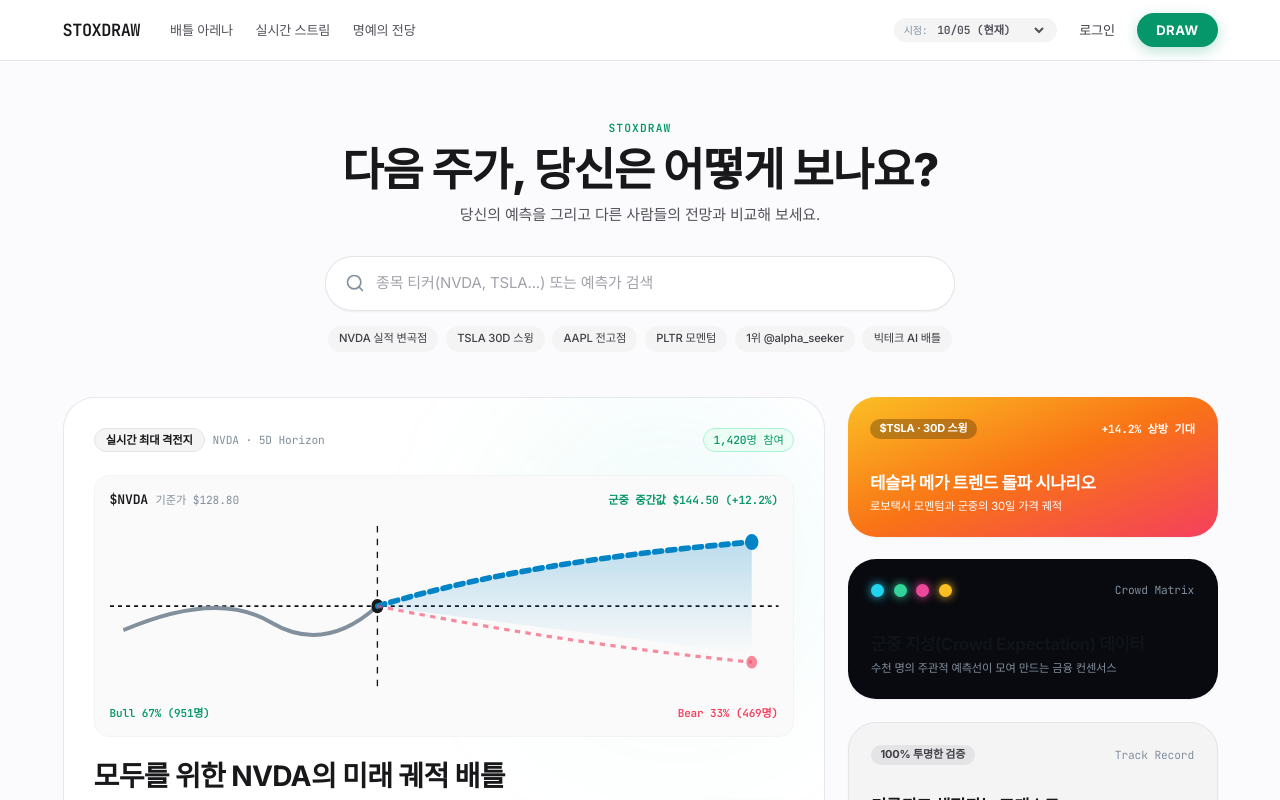
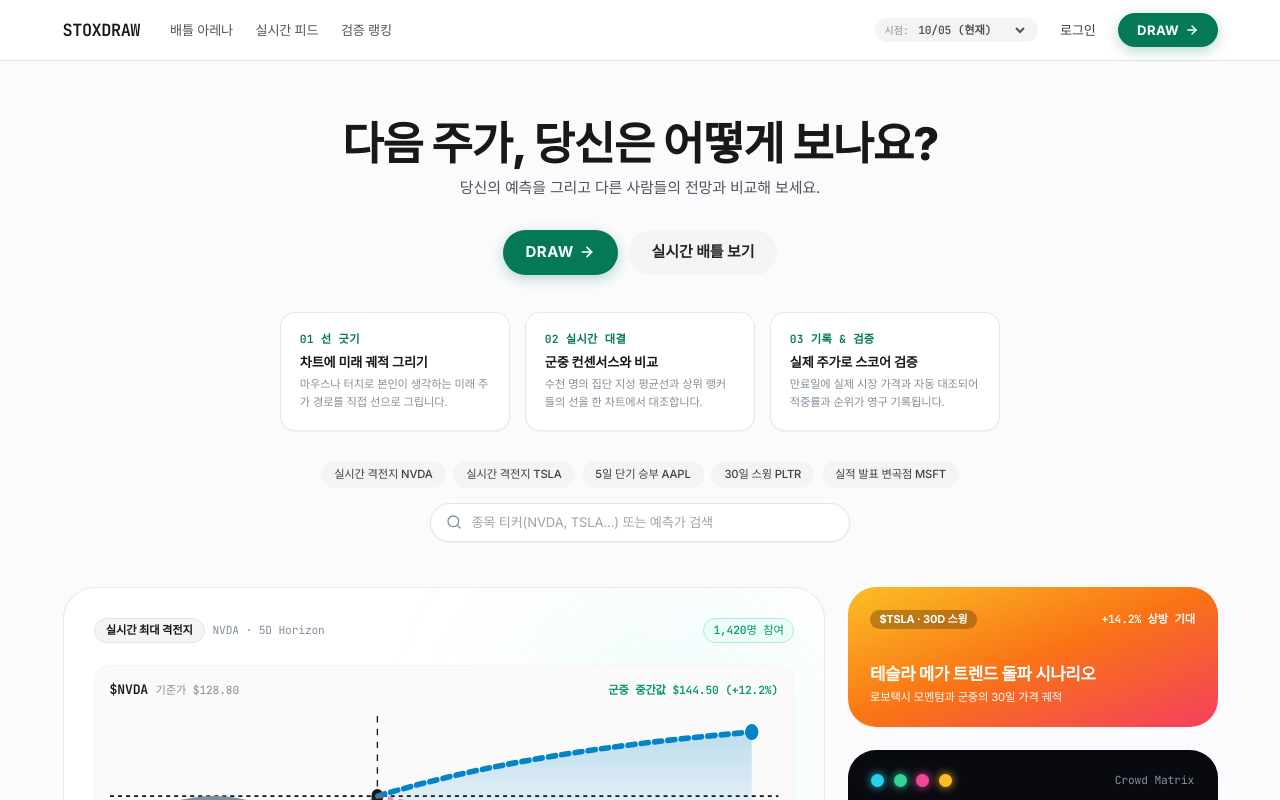
Before and after one commit to move37park-ops/stoxdraw-demo, a React (Vite) app: page / in a window 1280 px wide. Shown: the top 800 px of the page. Built offline with nearby package versions, Linux system fonts and the light colour scheme.

Commit message:
feat: redesign hero with 3-step value prop, deepen signature green, add DRAW arrow, and align taxonomy

```diff
--- a/src/features/arena/ArenaHeroStage.tsx
+++ b/src/features/arena/ArenaHeroStage.tsx
@@ -1,4 +1,4 @@
-import { X } from 'lucide-react';
+import { X, ArrowRight } from 'lucide-react';
 import type { CrowdAggregate, Forecast, Horizon, Mode } from '../../domain/types';
 import type { ArenaSummary } from '../../domain/arena';
 import { getStockHistory } from '../../data/market';
@@ -383,9 +383,10 @@ export function ArenaHeroStage({
           <button
             type="button"
             onClick={onDrawClick}
-            className="btn-signature-draw px-6 py-2.5 rounded-full text-xs sm:text-sm tracking-wide"
+            className="btn-signature-draw px-5 py-2.5 rounded-full text-xs sm:text-sm tracking-wide"
           >
-            DRAW
+            <span>DRAW</span>
+            <ArrowRight size={14} className="stroke-[2.5]" />
           </button>
         </div>
       </div>
--- a/src/features/arena/ForecasterDuelDeck.tsx
+++ b/src/features/arena/ForecasterDuelDeck.tsx
@@ -1,4 +1,5 @@
 import { useState } from 'react';
+import { ArrowRight } from 'lucide-react';
 import type { Forecast } from '../../domain/types';
 import { CompactForecastCard } from '../../components/CompactForecastCard';
 
@@ -125,9 +126,10 @@ export function ForecasterDuelDeck({
           <button
             type="button"
             onClick={onDrawFirst}
-            className="btn-signature-draw px-6 py-2.5 rounded-full text-xs tracking-wide"
+            className="btn-signature-draw px-5 py-2.5 rounded-full text-xs tracking-wide"
           >
-            DRAW
+            <span>DRAW</span>
+            <ArrowRight size={13} className="stroke-[2.5]" />
           </button>
         </div>
       )}
--- a/src/features/detail/DetailPage.tsx
+++ b/src/features/detail/DetailPage.tsx
@@ -1,6 +1,6 @@
 import React, { useState, useEffect } from 'react';
 import { useParams, useNavigate } from 'react-router-dom';
-import { ArrowLeft, Heart, MessageSquare, Share2, Lock, Send, CheckCircle2 } from 'lucide-react';
+import { ArrowLeft, ArrowRight, Heart, MessageSquare, Share2, Lock, Send, CheckCircle2 } from 'lucide-react';
 import { repository } from '../../data/localRepository';
 import { getCurrentUser, getOrCreateAnonId } from '../../data/session';
 import { getStockHistory } from '../../data/market';
@@ -295,7 +295,8 @@ export function DetailPage({ currentDateStr }: DetailPageProps) {
             onClick={handleDrawResponse}
             className="btn-signature-draw px-5 py-2.5 rounded-full text-xs sm:text-sm tracking-wide"
           >
-            DRAW
+            <span>DRAW</span>
+            <ArrowRight size={14} className="stroke-[2.5]" />
           </button>
         </div>
       </div>
--- a/src/features/feed/FeedPage.tsx
+++ b/src/features/feed/FeedPage.tsx
@@ -58,11 +58,11 @@ export function FeedPage({ currentDateStr }: FeedPageProps) {
     <div className="w-full">
       {/* Header Banner */}
       <div className="mb-8">
-        <div className="text-xs font-mono font-bold text-sky-600 dark:text-sky-400 mb-1">
+        <div className="text-xs font-mono font-bold text-emerald-700 dark:text-emerald-500 mb-1">
           REALTIME FEED
         </div>
         <h1 className="text-2xl sm:text-4xl font-extrabold tracking-tight text-zinc-900 dark:text-white mb-2">
-          실시간 예측 스트림
+          실시간 예측 피드
         </h1>
         <p className="text-sm text-zinc-500 dark:text-zinc-400">
           모든 참여자의 미래 주가 궤적과 검증 완료 기록이 실시간으로 동기화됩니다.
@@ -74,7 +74,7 @@ export function FeedPage({ currentDateStr }: FeedPageProps) {
         {/* Pill Tabs */}
         <div className="flex items-center gap-2 overflow-x-auto pb-1">
           {[
-            { id: 'all', label: '전체 스트림' },
+            { id: 'all', label: '전체 피드' },
             { id: 'following', label: '팔로잉' },
             { id: 'results', label: '검증 완료 결과' },
           ].map(tab => (
--- a/src/features/showcase/ShowcaseFooter.tsx
+++ b/src/features/showcase/ShowcaseFooter.tsx
@@ -28,9 +28,9 @@ export function ShowcaseFooter() {
             </h4>
             <ul className="space-y-2 text-xs">
               <li><NavLink to="/arena" className="hover:text-zinc-900 dark:hover:text-white transition">배틀 아레나</NavLink></li>
-              <li><NavLink to="/draw" className="hover:text-zinc-900 dark:hover:text-white transition">캔버스 그리기</NavLink></li>
-              <li><NavLink to="/stream" className="hover:text-zinc-900 dark:hover:text-white transition">실시간 스트림</NavLink></li>
-              <li><NavLink to="/u/alpha_seeker" className="hover:text-zinc-900 dark:hover:text-white transition">명예의 전당</NavLink></li>
+              <li><NavLink to="/draw" className="hover:text-zinc-900 dark:hover:text-white transition">DRAW</NavLink></li>
+              <li><NavLink to="/stream" className="hover:text-zinc-900 dark:hover:text-white transition">실시간 피드</NavLink></li>
+              <li><NavLink to="/stream?tab=results" className="hover:text-zinc-900 dark:hover:text-white transition">검증 랭킹</NavLink></li>
             </ul>
           </div>
 
--- a/src/features/showcase/ShowcaseHeroSearch.tsx
+++ b/src/features/showcase/ShowcaseHeroSearch.tsx
@@ -1,5 +1,6 @@
 import { useState } from 'react';
-import { Search, X } from 'lucide-react';
+import { NavLink } from 'react-router-dom';
+import { Search, X, ArrowRight } from 'lucide-react';
 
 interface ShowcaseHeroSearchProps {
   searchQuery: string;
@@ -7,13 +8,12 @@ interface ShowcaseHeroSearchProps {
   onTagSelect: (tag: string) => void;
 }
 
-const POPULAR_TAGS = [
-  { label: 'NVDA 실적 변곡점', query: 'NVDA' },
-  { label: 'TSLA 30D 스윙', query: 'TSLA' },
-  { label: 'AAPL 전고점', query: 'AAPL' },
-  { label: 'PLTR 모멘텀', query: 'PLTR' },
-  { label: '1위 @alpha_seeker', query: 'alpha_seeker' },
-  { label: '빅테크 AI 배틀', query: 'MSFT' },
+const CATEGORY_CHIPS = [
+  { label: '실시간 격전지 NVDA', query: 'NVDA' },
+  { label: '실시간 격전지 TSLA', query: 'TSLA' },
+  { label: '5일 단기 승부 AAPL', query: 'AAPL' },
+  { label: '30일 스윙 PLTR', query: 'PLTR' },
+  { label: '실적 발표 변곡점 MSFT', query: 'MSFT' },
 ];
 
 export function ShowcaseHeroSearch({
@@ -24,11 +24,8 @@ export function ShowcaseHeroSearch({
   const [isFocused, setIsFocused] = useState(false);
 
   return (
-    <div className="w-full max-w-4xl mx-auto px-4 pt-12 pb-8 sm:pt-16 sm:pb-12 text-center">
-      {/* Editorial Headline */}
-      <div className="text-xs font-mono font-bold tracking-widest text-emerald-600 dark:text-emerald-500 uppercase mb-3">
-        STOXDRAW
-      </div>
+    <div className="w-full max-w-5xl mx-auto px-4 pt-12 pb-8 sm:pt-16 sm:pb-12 text-center">
+      {/* 1. Main Headline & Subtitle */}
       <h1 className="text-3xl sm:text-5xl font-extrabold tracking-tight text-zinc-900 dark:text-white mb-3">
         다음 주가, 당신은 어떻게 보나요?
       </h1>
@@ -36,16 +33,91 @@ export function ShowcaseHeroSearch({
         당신의 예측을 그리고 다른 사람들의 전망과 비교해 보세요.
       </p>
 
-      {/* Pill-shaped Search Input */}
-      <div className="max-w-2xl mx-auto relative mb-4">
+      {/* 2. Primary Actions */}
+      <div className="flex items-center justify-center gap-3 mb-10">
+        <NavLink
+          to="/draw"
+          className="btn-signature-draw px-6 py-3 rounded-full text-sm sm:text-base tracking-wide"
+        >
+          <span>DRAW</span>
+          <ArrowRight size={16} className="stroke-[2.5]" />
+        </NavLink>
+
+        <button
+          type="button"
+          onClick={() => {
+            const section = document.getElementById('battle-section');
+            if (section) section.scrollIntoView({ behavior: 'smooth' });
+          }}
+          className="px-6 py-3 rounded-full bg-zinc-100 hover:bg-zinc-200 dark:bg-zinc-800 dark:hover:bg-zinc-700 text-zinc-800 dark:text-zinc-200 font-semibold text-sm sm:text-base transition"
+        >
+          실시간 배틀 보기
+        </button>
+      </div>
+
+      {/* 3. 3-Step "How STOXDRAW Works" (Zero emojis, pristine typography) */}
+      <div className="grid grid-cols-1 md:grid-cols-3 gap-3.5 sm:gap-4 max-w-3xl mx-auto mb-8 text-left">
+        <div className="p-5 rounded-2xl bg-white dark:bg-[#0e1017] border border-zinc-200/80 dark:border-zinc-800 shadow-sm">
+          <div className="text-xs font-mono font-bold text-emerald-700 dark:text-emerald-500 mb-1.5 uppercase tracking-wide">
+            01 선 긋기
+          </div>
+          <div className="text-sm font-bold text-zinc-900 dark:text-white mb-1">
+            차트에 미래 궤적 그리기
+          </div>
+          <p className="text-xs text-zinc-500 dark:text-zinc-400 leading-relaxed">
+            마우스나 터치로 본인이 생각하는 미래 주가 경로를 직접 선으로 그립니다.
+          </p>
+        </div>
+
+        <div className="p-5 rounded-2xl bg-white dark:bg-[#0e1017] border border-zinc-200/80 dark:border-zinc-800 shadow-sm">
+          <div className="text-xs font-mono font-bold text-emerald-700 dark:text-emerald-500 mb-1.5 uppercase tracking-wide">
+            02 실시간 대결
+          </div>
+          <div className="text-sm font-bold text-zinc-900 dark:text-white mb-1">
+            군중 컨센서스와 비교
+          </div>
+          <p className="text-xs text-zinc-500 dark:text-zinc-400 leading-relaxed">
+            수천 명의 집단 지성 평균선과 상위 랭커들의 선을 한 차트에서 대조합니다.
+          </p>
+        </div>
+
+        <div className="p-5 rounded-2xl bg-white dark:bg-[#0e1017] border border-zinc-200/80 dark:border-zinc-800 shadow-sm">
+          <div className="text-xs font-mono font-bold text-emerald-700 dark:text-emerald-500 mb-1.5 uppercase tracking-wide">
+            03 기록 & 검증
+          </div>
+          <div className="text-sm font-bold text-zinc-900 dark:text-white mb-1">
+            실제 주가로 스코어 검증
+          </div>
+          <p className="text-xs text-zinc-500 dark:text-zinc-400 leading-relaxed">
+            만료일에 실제 시장 가격과 자동 대조되어 적중률과 순위가 영구 기록됩니다.
+          </p>
+        </div>
+      </div>
+
+      {/* 4. Purpose-Driven Category Chips (No emojis) */}
+      <div className="flex items-center justify-center gap-1.5 sm:gap-2 flex-wrap mb-4">
+        {CATEGORY_CHIPS.map((chip) => (
+          <button
+            key={chip.label}
+            type="button"
+            onClick={() => onTagSelect(chip.query)}
+            className="px-3.5 py-1.5 rounded-full text-xs font-medium bg-zinc-100 hover:bg-zinc-200 dark:bg-zinc-800/80 dark:hover:bg-zinc-700 text-zinc-700 dark:text-zinc-300 border border-zinc-200/60 dark:border-zinc-700/60 transition"
+          >
+            {chip.label}
+          </button>
+        ))}
+      </div>
+
+      {/* 5. Compact Secondary Search Bar */}
+      <div className="max-w-md mx-auto relative">
         <div
-          className={`flex items-center w-full px-5 py-3.5 sm:py-4 rounded-full bg-white dark:bg-[#12141c] border transition-all duration-200 shadow-sm ${
+          className={`flex items-center w-full px-4 py-2.5 rounded-full bg-white dark:bg-[#12141c] border transition-all duration-200 shadow-sm ${
             isFocused
-              ? 'border-emerald-600 dark:border-emerald-500 shadow-lg ring-2 ring-emerald-600/10 dark:ring-emerald-500/20'
+              ? 'border-emerald-700 dark:border-emerald-500 ring-2 ring-emerald-700/10'
               : 'border-zinc-200 dark:border-zinc-800 hover:border-zinc-300 dark:hover:border-zinc-700'
           }`}
         >
-          <Search size={20} className="text-zinc-400 dark:text-zinc-500 mr-3 flex-shrink-0" />
+          <Search size={16} className="text-zinc-400 dark:text-zinc-500 mr-2.5 flex-shrink-0" />
           <input
             type="text"
             value={searchQuery}
@@ -53,7 +125,7 @@ export function ShowcaseHeroSearch({
             onFocus={() => setIsFocused(true)}
             onBlur={() => setIsFocused(false)}
             placeholder="종목 티커(NVDA, TSLA...) 또는 예측가 검색"
-            className="w-full bg-transparent text-sm sm:text-base text-zinc-900 dark:text-white placeholder-zinc-400 dark:placeholder-zinc-500 focus:outline-none"
+            className="w-full bg-transparent text-xs sm:text-sm text-zinc-900 dark:text-white placeholder-zinc-400 dark:placeholder-zinc-500 focus:outline-none"
           />
           {searchQuery && (
             <button
@@ -61,25 +133,11 @@ export function ShowcaseHeroSearch({
               onClick={() => onSearchChange('')}
               className="p-1 text-zinc-400 hover:text-zinc-600 dark:hover:text-zinc-200"
             >
-              <X size={16} />
+              <X size={14} />
             </button>
           )}
         </div>
       </div>
-
-      {/* Quick Filter Tag Pills */}
-      <div className="flex items-center justify-center gap-1.5 sm:gap-2 flex-wrap">
-        {POPULAR_TAGS.map((tag) => (
-          <button
-            key={tag.label}
-            type="button"
-            onClick={() => onTagSelect(tag.query)}
-            className="px-3 py-1.5 rounded-full text-xs font-medium bg-zinc-100 hover:bg-zinc-200 dark:bg-zinc-800/80 dark:hover:bg-zinc-700 text-zinc-700 dark:text-zinc-300 border border-zinc-200/60 dark:border-zinc-700/60 transition"
-          >
-            {tag.label}
-          </button>
-        ))}
-      </div>
     </div>
   );
 }
--- a/src/features/showcase/ShowcaseNav.tsx
+++ b/src/features/showcase/ShowcaseNav.tsx
@@ -1,6 +1,6 @@
 import { useState, useEffect } from 'react';
 import { NavLink } from 'react-router-dom';
-import { LogOut } from 'lucide-react';
+import { LogOut, ArrowRight } from 'lucide-react';
 import { getCurrentUser, subscribeSession, logout } from '../../data/session';
 import { ConnectModal } from '../auth/ConnectModal';
 import type { User } from '../../domain/types';
@@ -56,18 +56,18 @@ export function ShowcaseNav({ currentDateStr, onDateChange }: ShowcaseNavProps)
                 }`
               }
             >
-              실시간 스트림
+              실시간 피드
             </NavLink>
 
             <NavLink
-              to="/u/alpha_seeker"
+              to="/stream?tab=results"
               className={({ isActive }) =>
                 `hover:text-zinc-900 dark:hover:text-white transition ${
                   isActive ? 'text-zinc-900 dark:text-white font-semibold' : ''
                 }`
               }
             >
-              명예의 전당
+              검증 랭킹
             </NavLink>
           </nav>
         </div>
@@ -128,9 +128,10 @@ export function ShowcaseNav({ currentDateStr, onDateChange }: ShowcaseNavProps)
           {/* Primary Signature DRAW CTA */}
           <NavLink
             to="/draw"
-            className="btn-signature-draw px-5 py-2 rounded-full text-xs sm:text-sm tracking-wide"
+            className="btn-signature-draw px-4 sm:px-5 py-2 rounded-full text-xs sm:text-sm tracking-wide"
           >
-            DRAW
+            <span>DRAW</span>
+            <ArrowRight size={14} className="stroke-[2.5]" />
           </NavLink>
         </div>
       </div>
--- a/src/index.css
+++ b/src/index.css
@@ -133,18 +133,19 @@ html.light .bg-black .text-zinc-400 {
   color: #a1a1aa !important;
 }
 
-/* Signature Brand Green for DRAW buttons */
+/* Signature Brand Deep Green for DRAW buttons */
 .btn-signature-draw,
 html.light .btn-signature-draw,
 html.dark .btn-signature-draw {
   display: inline-flex !important;
   align-items: center !important;
   justify-content: center !important;
-  background-color: #059669 !important;
+  gap: 0.375rem !important;
+  background-color: #047857 !important;
   color: #ffffff !important;
   font-weight: 700 !important;
-  letter-spacing: 0.04em !important;
-  box-shadow: 0 4px 14px 0 rgba(5, 150, 105, 0.28) !important;
+  letter-spacing: 0.03em !important;
+  box-shadow: 0 4px 14px 0 rgba(4, 120, 87, 0.28) !important;
   transition: all 0.2s cubic-bezier(0.16, 1, 0.3, 1) !important;
   cursor: pointer !important;
   border: none !important;
@@ -154,9 +155,9 @@ html.dark .btn-signature-draw {
 .btn-signature-draw:hover,
 html.light .btn-signature-draw:hover,
 html.dark .btn-signature-draw:hover {
-  background-color: #10b981 !important;
+  background-color: #059669 !important;
   color: #ffffff !important;
-  box-shadow: 0 6px 20px 0 rgba(16, 185, 129, 0.38) !important;
+  box-shadow: 0 6px 20px 0 rgba(5, 150, 105, 0.35) !important;
   transform: translateY(-1px);
 }
 
```
Also changed, not shown: src/components/ForecastCard.tsx (+4 -3 lines).
